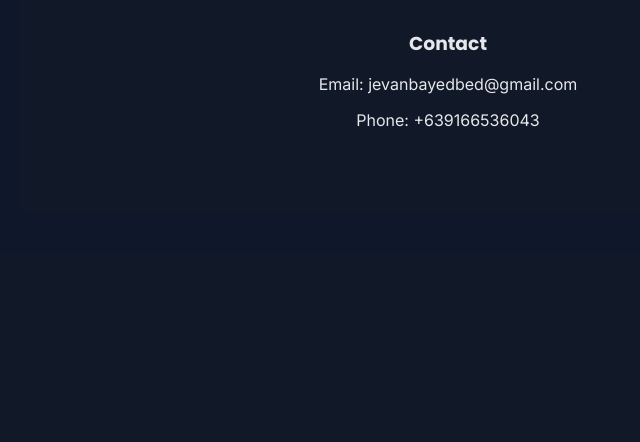
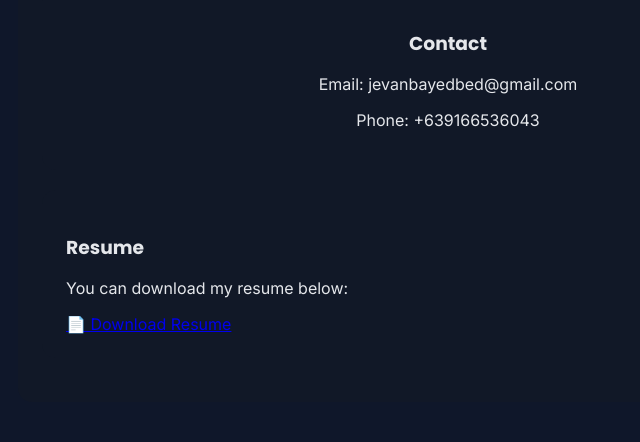
Before and after one commit to jevanray/Portfolio2025, a Flask app: page / in a window 1280 px wide. Shown: the part 2373-2815 px from the top of the page, without its empty margins (192-832 px from the left). Before the commit the page ends 2500 px from the top, so only its background shows below. Run offline with Flask 3, Linux system fonts and the light colour scheme.

Commit message:
Update index.html

```diff
--- a/templates/index.html
+++ b/templates/index.html
@@ -102,6 +102,14 @@
   <p>Phone: +639166536043</p>
 </section>
 
+<section class="card">
+  <h3>Resume</h3>
+  <p>You can download my resume below:</p>
+  <a href="static/resume/JevanRayBayedbed_Resume.pdf" download class="download-link">
+    📄 Download Resume
+  </a>
+</section>
+
   </div>
 </body>
 </html>
```
